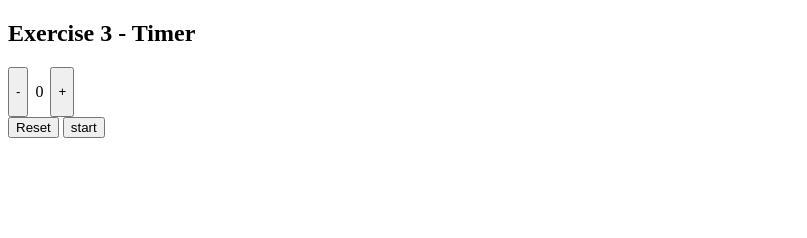
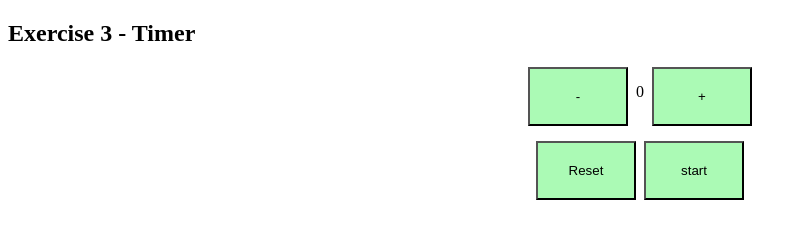
Before and after one commit to OjembaAssessment/js-fundamentals-and-dom-gate-1-devfabien, a plain HTML site: page Exercise 3 - Timer/timer.html in a window 1280 px wide. Shown: the whole page, without its empty margins (0-807 px from the left). Drawn offline with Linux system fonts and the light colour scheme.

Commit message:
adding basic styles

```diff
--- a/Exercise 3 - Timer/timer.css
+++ b/Exercise 3 - Timer/timer.css
@@ -1,4 +1,25 @@
-#myTimer {
-    color: red;
-    font-size: 64px;
+#timer {
+    display: flex;
+    gap: 8px;
+    justify-content: center;
 }
+.btn{
+    width: 100px;
+    background-color: rgb(171, 250, 181);
+    padding-top: 20px;
+    padding-bottom: 20px;
+}
+#start{
+    width: 100px;
+    background-color: rgb(171, 250, 181);
+    padding-top: 20px;
+    padding-bottom: 20px;
+
+
+}
+#resets{
+    margin-top: 15px;
+    display: flex;
+    justify-content: center;
+    gap: 8px;
+}
--- a/Exercise 3 - Timer/timer.html
+++ b/Exercise 3 - Timer/timer.html
@@ -9,12 +9,12 @@
 
     <h2>Exercise 3 - Timer</h2>
 
-    <div style="display: flex; gap: 7px;">
+    <div id="timer">
         <button id="remove" class="btn remove">-</button>
         <p id="num">0</p>
         <button id="add" class="btn add">+</button>
     </div>
-    <div>
+    <div id="resets">
         <button class="btn" id="reset">Reset</button>
         <button id="start">start</button>
     </div>
--- a/Exercise 3 - Timer/timer.js
+++ b/Exercise 3 - Timer/timer.js
@@ -24,8 +24,10 @@ btns.forEach(function(btn){
             }
             document.getElementById("num").innerHTML = vvalue;
             start.textContent="stop";
+            start.style.backgroundColor="gray";
             if(vvalue==0){
-                start.textContent="start"
+                start.textContent="start";
+                start.style.backgroundColor="rgb(171, 250, 181)";
             }
             vvalue--;
         }, 1000);
```
